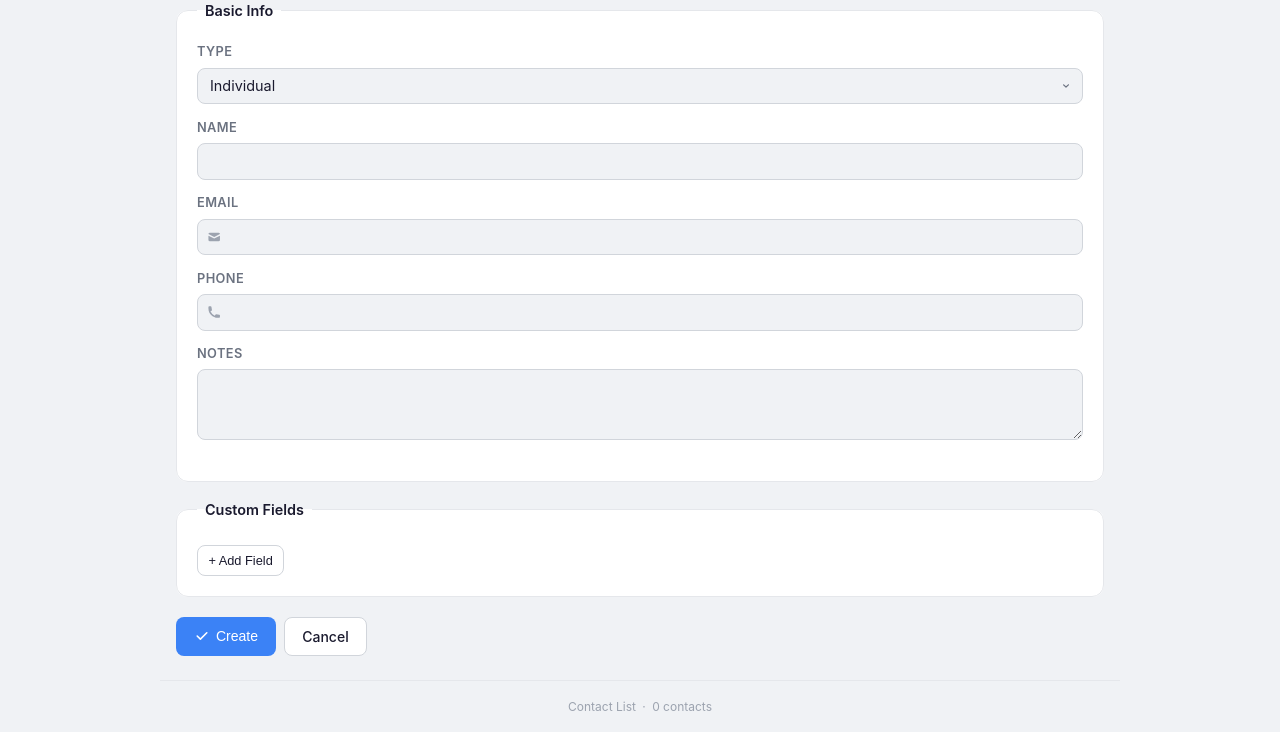
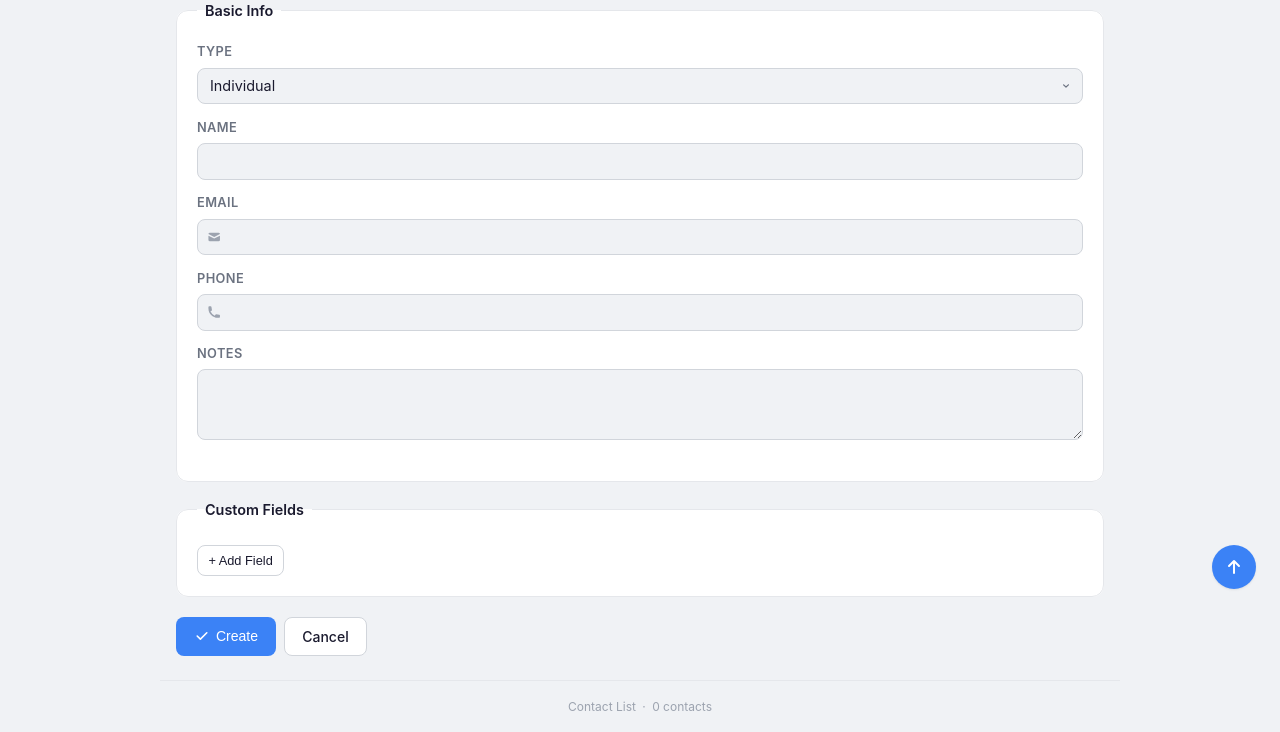
Before and after one commit to milnet01/contact-list, a Flask app: page /contacts/new in a window 1280 px wide. Shown: the part 187-919 px from the top of the page. Run offline with Flask 3, Linux system fonts and the light colour scheme; data that the repository does not hold is empty.

Commit message:
UI: sticky filter/search bar + back-to-top button on the contacts list
Wrap the search/type-filter/alpha-nav in a .list-controls container that
sticks just below the already-sticky header (its offset comes from a
JS-measured --header-h, so it tracks header height across themes/viewports),
so the list can be searched or filtered from any scroll position. Add a
floating back-to-top button (bottom-right) that appears once scrolled and
smooth-scrolls to the top. Hidden in print.

Co-Authored-By: Claude Opus 4.8 (1M context) <noreply@anthropic.com>

```diff
--- a/static/app.js
+++ b/static/app.js
@@ -503,4 +503,32 @@
             }
         }
     });
+
+    // =================================================================
+    // Sticky filter bar offset + back-to-top button
+    // =================================================================
+    // The filter/search bar (.list-controls) sticks below the sticky header;
+    // publish the header's real height so its `top` matches on every theme /
+    // viewport instead of a hardcoded guess.
+    var pageHeader = document.querySelector('header');
+    function setHeaderHeight() {
+        if (pageHeader) {
+            document.documentElement.style.setProperty(
+                '--header-h', pageHeader.offsetHeight + 'px');
+        }
+    }
+    setHeaderHeight();
+    window.addEventListener('resize', setHeaderHeight);
+
+    var backToTop = document.getElementById('back-to-top');
+    if (backToTop) {
+        var toggleBackToTop = function () {
+            backToTop.hidden = window.pageYOffset < 400;
+        };
+        toggleBackToTop();
+        window.addEventListener('scroll', toggleBackToTop, { passive: true });
+        backToTop.addEventListener('click', function () {
+            window.scrollTo({ top: 0, behavior: 'smooth' });
+        });
+    }
 })();
--- a/static/style.css
+++ b/static/style.css
@@ -337,6 +337,40 @@ h2 { font-size: 1.2rem; font-weight: 600; margin-bottom: 0.75rem; }
     from { opacity: 0; transform: translateY(-0.5rem); }
     to { opacity: 1; transform: translateY(0); }
 }
+
+/* Keep the search/filter/alpha-nav pinned below the sticky header so the list
+   can be filtered or searched from any scroll position. --header-h is measured
+   in app.js (fallback covers first paint / no-JS). */
+.list-controls {
+    position: sticky;
+    top: var(--header-h, 56px);
+    z-index: 9;
+    background: var(--bg);
+    padding: 0.6rem 0 0.4rem;
+    border-bottom: 1px solid var(--border);
+}
+
+/* Floating scroll-to-top button (bottom-right); shown by app.js once scrolled. */
+.back-to-top {
+    position: fixed;
+    right: 1.5rem;
+    bottom: 1.5rem;
+    z-index: 20;
+    display: flex;
+    align-items: center;
+    justify-content: center;
+    width: 2.75rem;
+    height: 2.75rem;
+    border: none;
+    border-radius: 50%;
+    background: var(--primary);
+    color: #fff;
+    box-shadow: var(--shadow);
+    cursor: pointer;
+}
+.back-to-top:hover { background: var(--primary-hover); }
+.back-to-top:focus-visible { outline: 2px solid var(--primary); outline-offset: 2px; }
+.back-to-top svg { width: 1.25rem; height: 1.25rem; }
 
 /* === Toolbar (search/filter bar) === */
 .toolbar {
@@ -960,7 +994,7 @@ input:focus, select:focus, textarea:focus {
 
 /* === Print === */
 @media print {
-    header, nav, footer, .actions, .btn, .flash, .toolbar, .alpha-nav, .pagination, .form-actions, .bulk-bar, .breadcrumb, .modal-overlay { display: none; }
+    header, nav, footer, .actions, .btn, .flash, .toolbar, .alpha-nav, .pagination, .form-actions, .bulk-bar, .breadcrumb, .modal-overlay, .back-to-top { display: none; }
     body { background: #fff; color: #000; font-size: 12pt; }
     a { color: #0066cc; }
     .card { box-shadow: none; border: 1px solid #ddd; }
--- a/templates/base.html
+++ b/templates/base.html
@@ -48,6 +48,10 @@
         <span>&middot;</span>
         <span>{{ contact_count }} contact{{ 's' if contact_count != 1 }}</span>
     </footer>
+    <button id="back-to-top" class="back-to-top" aria-label="Back to top" title="Back to top" hidden>
+        <svg viewBox="0 0 20 20" fill="currentColor" aria-hidden="true"><path fill-rule="evenodd" d="M10 17a1 1 0 01-1-1V6.414L5.707 9.707a1 1 0 01-1.414-1.414l5-5a1 1 0 011.414 0l5 5a1 1 0 01-1.414 1.414L11 6.414V16a1 1 0 01-1 1z" clip-rule="evenodd"/></svg>
+    </button>
+
     <!-- Confirmation modal (hidden) -->
     <div class="modal-overlay" id="confirm-modal" hidden>
         <div class="modal">
--- a/templates/contacts.html
+++ b/templates/contacts.html
@@ -2,6 +2,7 @@
 {% block title %}Contacts{% endblock %}
 
 {% block content %}
+<div class="list-controls">
 <div class="toolbar">
     <form method="get" action="{{ url_for('contacts.contact_list') }}" class="search-form" aria-label="Search and filter contacts">
         <div class="input-icon">
@@ -54,6 +55,7 @@
         <span class="alpha-link disabled">#</span>
     {% endif %}
 </nav>
+</div><!-- /.list-controls -->
 
 <!-- Recently viewed (populated by JS) -->
 <div id="recently-viewed" class="recently-viewed" hidden></div>
```
